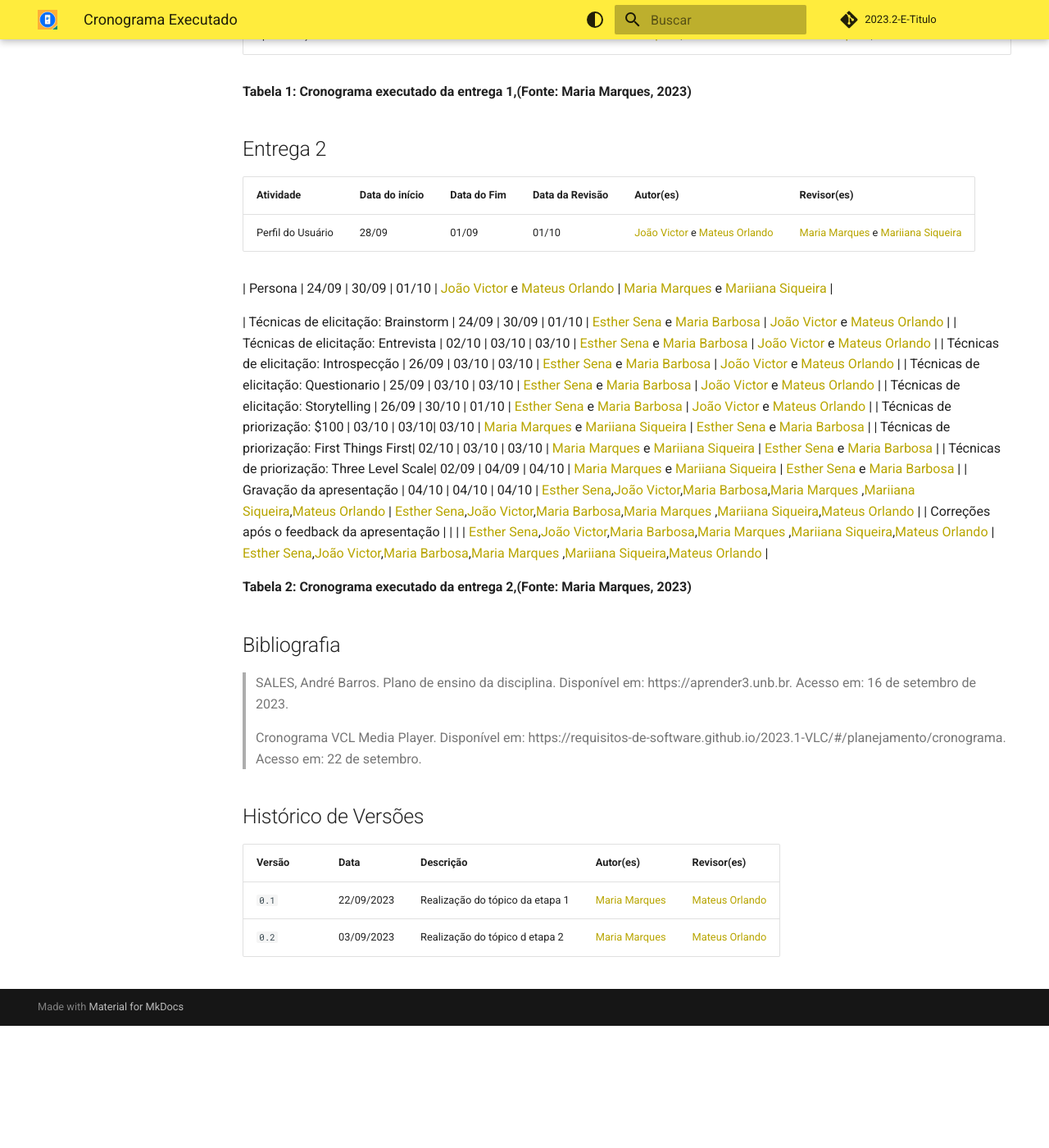
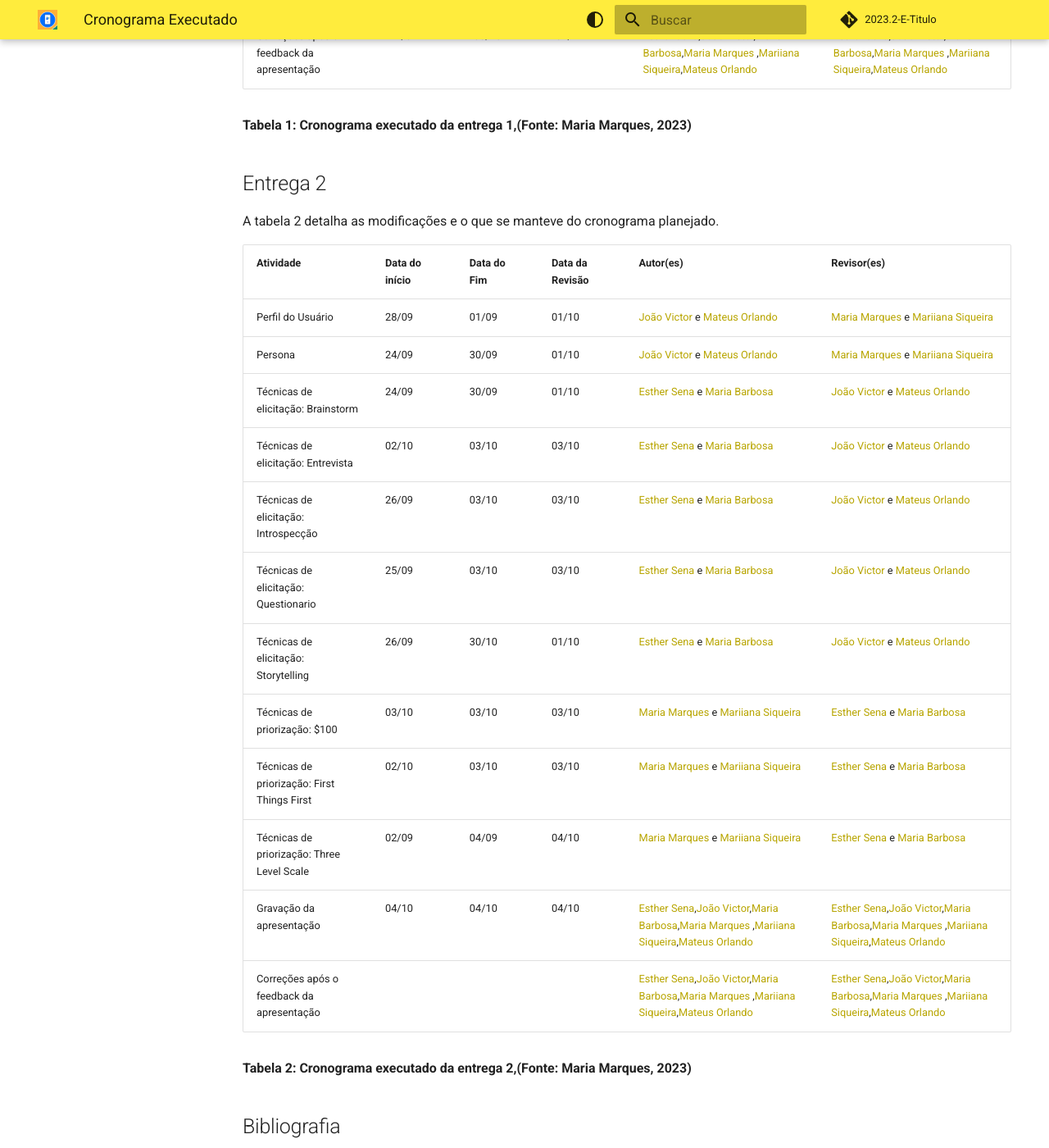
Before and after one commit to Requisitos-de-Software/2023.2-e-Titulo, an MkDocs documentation site: the page built from docs/planejamento/CronogramaExecutado.md, in a window 1280 px wide and 1400 px high, scrolled down 1319 px. Shown: the whole window at 82% size. Built offline with MkDocs 1.6.1 and Material for MkDocs 9.7.7, drawn with Linux system fonts in a browser that asks for light colours; comment, search, counter and statistics services are not loaded; before the commit the page ends 2570 px from its top, so only the background shows below that; some of the changed text lies outside the part shown.

Commit message:
Update CronogramaExecutado.md

```diff
--- a/docs/planejamento/CronogramaExecutado.md
+++ b/docs/planejamento/CronogramaExecutado.md
@@ -9,6 +9,9 @@ Este documento tem como objetivo apresentar uma análise detalhada das mudanças
 Ao criar um documento detalhado sobre um cronograma executado e suas mudanças, o principal objetivo era documentar de forma precisa e transparente o progresso e as adaptações ao planejamento original. A motivação por trás dessa iniciativa residia na necessidade de manter um registro claro e organizado das mudanças que ocorreram ao longo da execução do projeto.
 
 ## Entrega 1
+
+A tabela 1 detalha as modificações e o que se manteve do cronograma planejado.
+
 |  Atividade |   Data do início   | Data do Fim | Data da Revisão |  Autor(es) |  Revisor(es) |
 |  --- |  --- |  --- |  --- |  --- |  --- |
 | Planejamento do projeto  |  06/09  |  17/09  | 18/09 | [Esther Sena](https://github.com/esmsena),[João Victor](https://github.com/jvcostta),[Maria Barbosa](https://github.com/Madu01),[Maria Marques ](https://github.com/EduardaSMarques),[Mariiana Siqueira](https://github.com/Maryyscreuza),[Mateus Orlando](https://github.com/MateusPy) | [Esther Sena](https://github.com/esmsena),[João Victor](https://github.com/jvcostta),[Maria Barbosa](https://github.com/Madu01),[Maria Marques ](https://github.com/EduardaSMarques),[Mariiana Siqueira](https://github.com/Maryyscreuza),[Mateus Orlando](https://github.com/MateusPy) |
@@ -26,12 +29,13 @@ Ao criar um documento detalhado sobre um cronograma executado e suas mudanças,
 **Tabela 1: Cronograma executado da entrega 1,(Fonte: Maria Marques, 2023)**
 
 ## Entrega 2
+
+A tabela 2 detalha as modificações e o que se manteve do cronograma planejado.
+
 |  Atividade |   Data do início   | Data do Fim | Data da Revisão |  Autor(es) |  Revisor(es) |
 |  --- |  --- |  --- |  --- | ---| --- |
 | Perfil do Usuário  | 28/09 |  01/09 |  01/10  | [João Victor](https://github.com/jvcostta) e [Mateus Orlando](https://github.com/MateusPy)  | [Maria Marques ](https://github.com/EduardaSMarques) e [Mariiana Siqueira](https://github.com/Maryyscreuza)  |
-
 | Persona |  24/09 |  30/09 |  01/10   | [João Victor](https://github.com/jvcostta) e [Mateus Orlando](https://github.com/MateusPy)   | [Maria Marques ](https://github.com/EduardaSMarques) e [Mariiana Siqueira](https://github.com/Maryyscreuza)  |
-
 | Técnicas de elicitação: Brainstorm |  24/09 |  30/09 |  01/10   | [Esther Sena](https://github.com/esmsena) e [Maria Barbosa](https://github.com/Madu01) | [João Victor](https://github.com/jvcostta) e [Mateus Orlando](https://github.com/MateusPy)   |
 | Técnicas de elicitação: Entrevista  |  02/10 |  03/10 |  03/10   | [Esther Sena](https://github.com/esmsena) e [Maria Barbosa](https://github.com/Madu01) | [João Victor](https://github.com/jvcostta) e [Mateus Orlando](https://github.com/MateusPy)   |
 | Técnicas de elicitação: Introspecção |  26/09 |  03/10 |  03/10   | [Esther Sena](https://github.com/esmsena) e [Maria Barbosa](https://github.com/Madu01) | [João Victor](https://github.com/jvcostta) e [Mateus Orlando](https://github.com/MateusPy)   |
```
